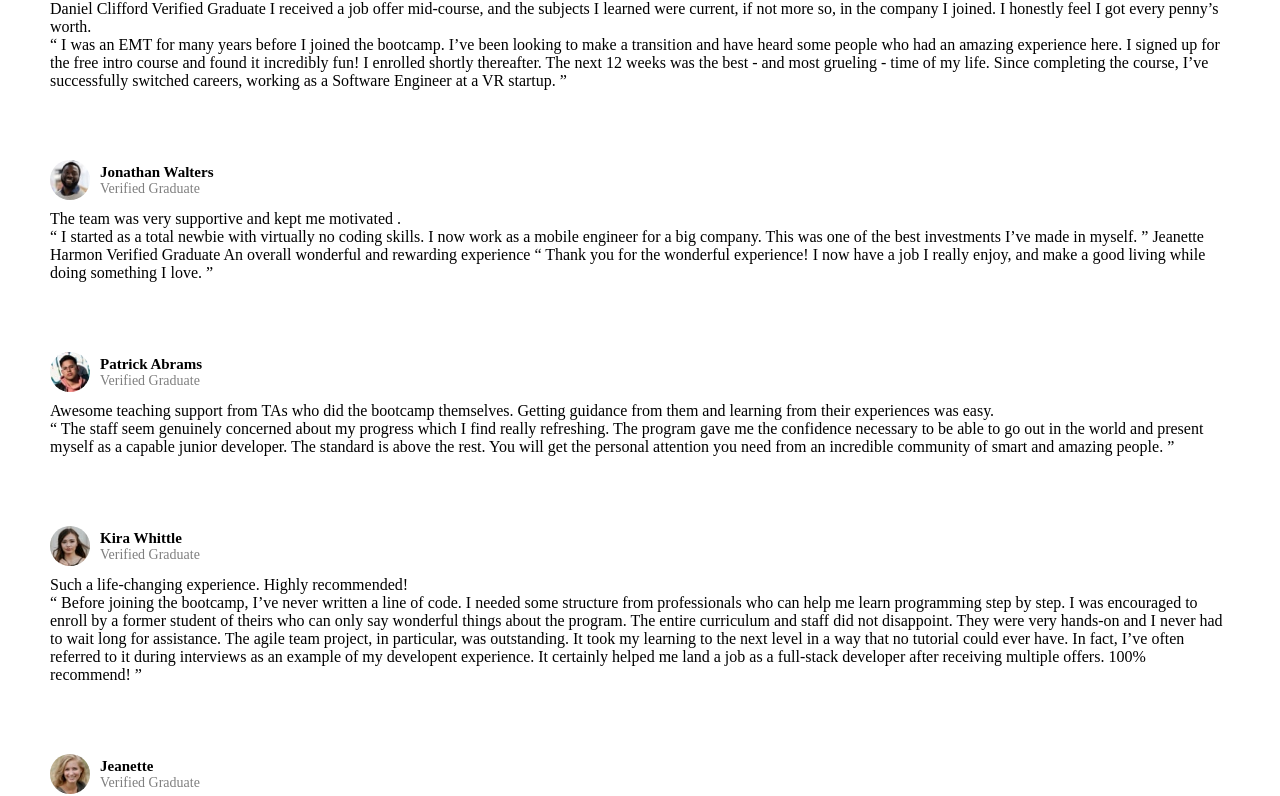
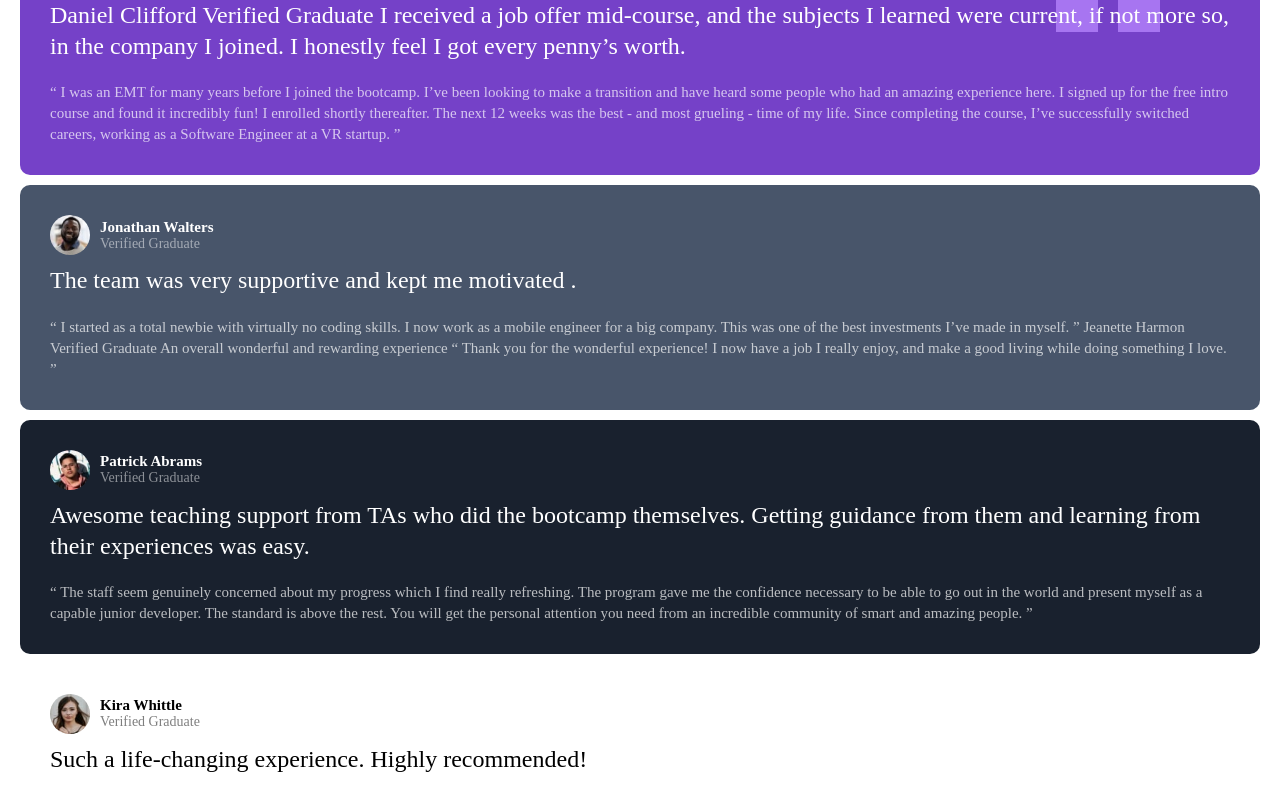
Before and after one commit to Bria222/Testimonials-grid-system-challenge-2, a plain HTML site: page index.html in a window 1280 px wide. Shown: the part 100-896 px from the top of the page. Drawn offline with Linux system fonts and the light colour scheme.

Commit message:
add card design colors on the background

```diff
--- a/index.css
+++ b/index.css
@@ -46,3 +46,34 @@
     border:#996ed9;
     margin-right: 10px;
   }
+
+  .card_lead{
+    font-size: 1.5rem;
+    font-weight: 500;
+    line-height: 1.3;
+    margin-bottom: 20px;
+  }
+  .card_quote{
+    font-size: 15px;
+    font-weight: 500;
+    line-height: 1.4;
+   opacity: 70%;
+  }
+
+  .card-bg-purple{
+    background:hsl(263, 55%, 52%);
+    color: #fff;
+    background-image: url('./images/bg-pattern-quotation.svg');
+    background-repeat: no-repeat;
+    background-position: top 10px right 100px;
+  }
+  .card-bg-grey-blue{
+    background:hsl(217, 19%, 35%);
+    color: #fff;
+
+  }
+  .card-bg-black-blue{
+    background:hsl(219, 29%, 14%);
+    color: #fff;
+
+  }
--- a/index.html
+++ b/index.html
@@ -46,7 +46,7 @@
           a Software Engineer at a VR startup. ”
         </p>
       </div>
-      <div class="card card-bg-purple">
+      <div class="card card-bg-grey-blue">
         <header class="card-header">
           <img
             src="images/image-jonathan.jpg"
@@ -70,7 +70,7 @@
           living while doing something I love. ”
         </p>
       </div>
-      <div class="card card-bg-purple">
+      <div class="card card-bg-black-blue">
         <header class="card-header">
           <img
             src="images/image-patrick.jpg"
@@ -96,7 +96,7 @@
           people. ”
         </p>
       </div>
-      <div class="card card-bg-purple">
+      <div class="card ">
         <header class="card-header">
           <img src="images/image-kira.jpg" alt="card image" class="card-img" />
           <div>
@@ -121,7 +121,7 @@
           developer after receiving multiple offers. 100% recommend! ”
         </p>
       </div>
-      <div class="card card-bg-purple">
+      <div class="card ">
         <header class="card-header">
           <img
             src="images/image-jeanette.jpg"
```
